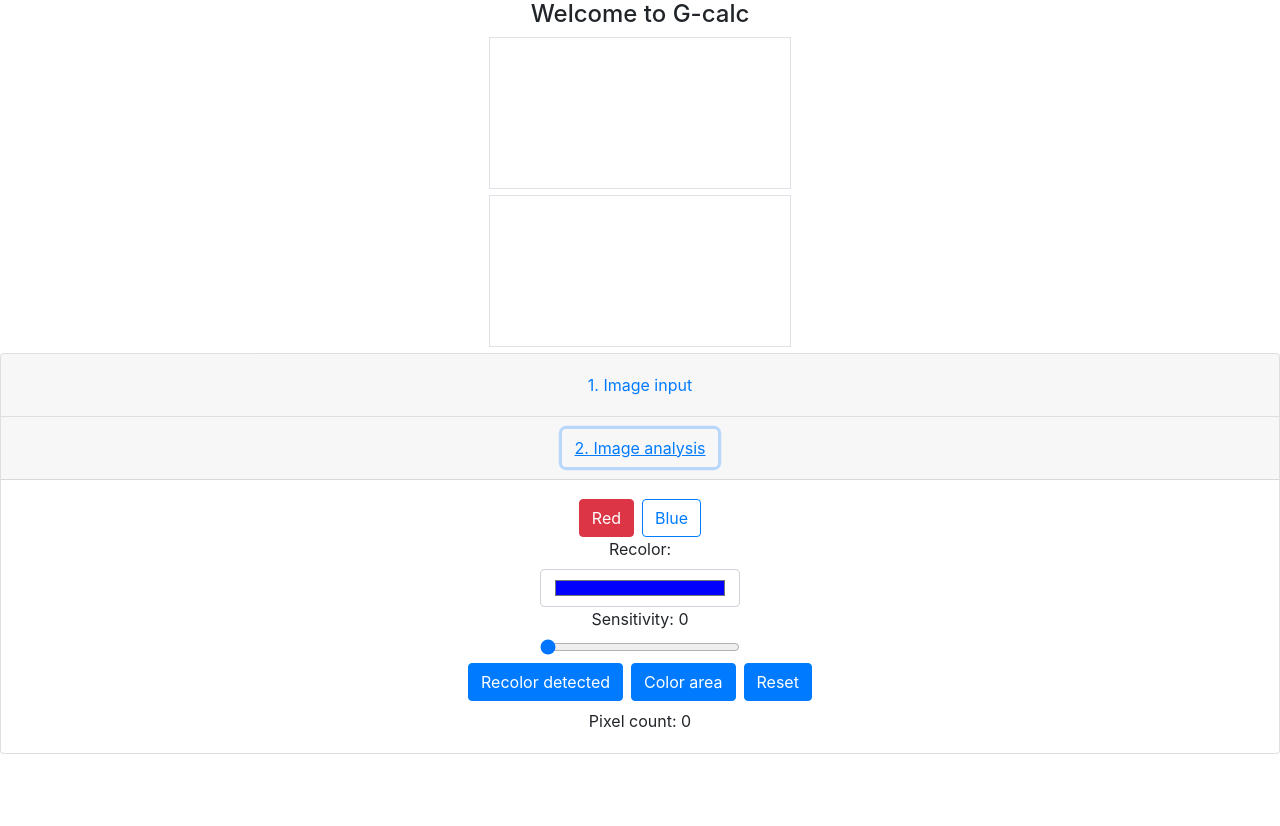
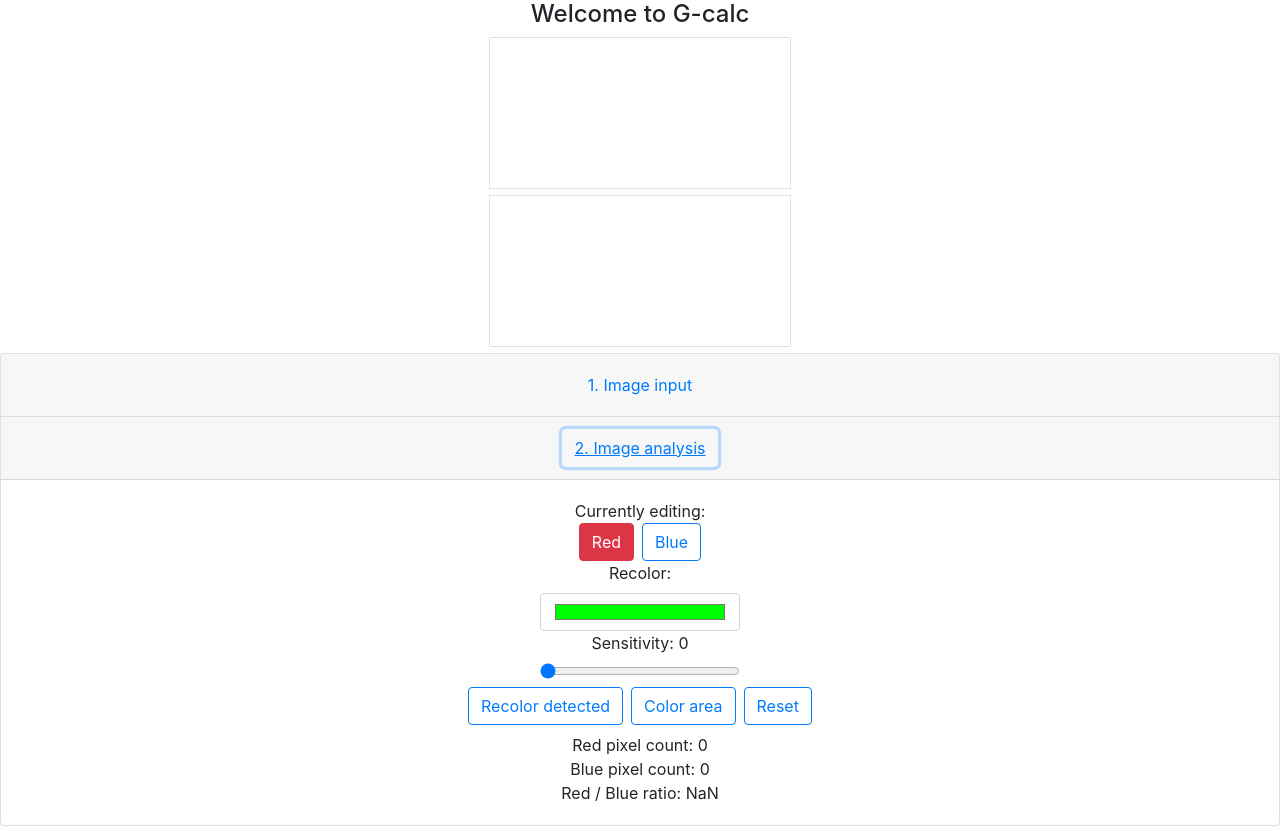
Before and after one commit to ryanzhou7/p-calc, a React (Create React App) app: page / in a window 1280 px wide. Both pictures are taken after a click on the button "2. Image analysis". Before the commit the page ends 800 px from the top, so only its background shows below. Built offline with nearby package versions, Linux system fonts and the light colour scheme.

Commit message:
Recolor for blue

```diff
--- a/src/App.js
+++ b/src/App.js
@@ -9,8 +9,8 @@ import "./App.css";
 function App() {
   const [image, setImage] = useState({});
   const [isRedEdit, setIsRedEdit] = useState(true);
-  const [canvasContext1, setCanvasContext1] = useState(null);
-  const [canvasContext2, setCanvasContext2] = useState(null);
+  const [canvasContextRed, setCanvasContextRed] = useState(null);
+  const [canvasContextBlue, setCanvasContextBlue] = useState(null);
   const [canvasDimensions, setCanvasDimensions] = useState({
     width: 0,
     height: 0,
@@ -28,6 +28,10 @@ function App() {
     setImage(image);
   };
 
+  const currentCanvasContext = isRedEdit
+    ? [canvasContextRed, setCanvasContextRed]
+    : [canvasContextBlue, setCanvasContextBlue];
+
   return (
     <div className="App">
       <h4>Welcome to G-calc</h4>
@@ -44,7 +48,7 @@ function App() {
             drawWidth: image.width,
             drawHeight: image.height,
           }}
-          canvasContext={[canvasContext2, setCanvasContext2]}
+          canvasContext={[canvasContextRed, setCanvasContextRed]}
         />
       </div>
       <div>
@@ -60,7 +64,7 @@ function App() {
             drawWidth: image.width,
             drawHeight: image.height,
           }}
-          canvasContext={[canvasContext1, setCanvasContext1]}
+          canvasContext={[canvasContextBlue, setCanvasContextBlue]}
         />
       </div>
       <div>
@@ -92,7 +96,7 @@ function App() {
                 <ImageAnalyzer
                   image={[image, setImage]}
                   isRedEdit={[isRedEdit, setIsRedEdit]}
-                  canvasContext={[canvasContext1, setCanvasContext1]}
+                  canvasContext={currentCanvasContext}
                   canvasDimensions={{
                     canvasWidth: image.width,
                     canvasHeight: image.height,
--- a/src/components/ColorToggler/ColorToggler.js
+++ b/src/components/ColorToggler/ColorToggler.js
@@ -7,6 +7,7 @@ function ColorToggler(props) {
   };
   return (
     <div>
+      <div>Currently editing:</div>
       <Button
         active={isRedEdit}
         className="mr-2"
--- a/src/components/ImageAnalyzer/ImageAnalyzer.js
+++ b/src/components/ImageAnalyzer/ImageAnalyzer.js
@@ -7,13 +7,15 @@ import resetCanvas from "./resetCanvas"; // TODO: Review this kind of refactorin
 import "./index.css";
 
 function ImageAnalyzer(props) {
+  const [isRedEdit] = props.isRedEdit;
   const { canvasWidth, canvasHeight } = props.canvasDimensions;
   const [image] = props.image;
   const [detectionThreshold, setDetectionThreshold] = useState(0);
-  const [numPixelsColored, setNumPixelsColored] = useState(0);
+  const [numPixelsColoredRed, setNumPixelsColoredRed] = useState(0);
+  const [numPixelsColoredBlue, setNumPixelsColoredBlue] = useState(0);
   const [canvasContext] = props.canvasContext;
   const [detectedPixels, setDetectedPixels] = useState([]);
-  const [recolorHex, setRecolorHex] = useState("#0000FF");
+  const [recolorHex, setRecolorHex] = useState("#00FF00");
 
   async function recolorDetection() {
     const { width: detectionWidth, height: detectionHeight } = image;
@@ -25,7 +27,9 @@ function ImageAnalyzer(props) {
       detectionHeight
     );
 
-    const isColorDetector = ImageAnalysis.isRed(detectionThreshold);
+    const isColorDetector = isRedEdit
+      ? ImageAnalysis.isRed(detectionThreshold)
+      : ImageAnalysis.isBlue(detectionThreshold);
 
     const [recoloredImageData, detectedPixels] = await ImageAnalysis.detect(
       detectionDimensions,
@@ -53,6 +57,9 @@ function ImageAnalyzer(props) {
       recolorHex,
       detectedPixels
     );
+    const setNumPixelsColored = isRedEdit
+      ? setNumPixelsColoredRed
+      : setNumPixelsColoredBlue;
     setNumPixelsColored(numPixels);
     canvasContext.putImageData(
       imageData,
@@ -91,15 +98,27 @@ function ImageAnalyzer(props) {
         />
       </div>
       <div className="m-2">
-        <Button className="mx-1" onClick={(event) => recolorDetection(event)}>
+        <Button
+          variant="outline-primary"
+          className="mx-1"
+          onClick={(event) => recolorDetection(event)}
+        >
           Recolor detected
         </Button>
-        <Button className="mx-1" onClick={(event) => recolorCanvasArea(event)}>
+        <Button
+          variant="outline-primary"
+          className="mx-1"
+          onClick={(event) => recolorCanvasArea(event)}
+        >
           Color area
         </Button>
         <Button
+          variant="outline-primary"
           className="mx-1"
-          onClick={(event) =>
+          onClick={(event) => {
+            const setNumPixelsColored = isRedEdit
+              ? setNumPixelsColoredRed
+              : setNumPixelsColoredBlue;
             resetCanvas(
               event,
               canvasContext,
@@ -107,14 +126,18 @@ function ImageAnalyzer(props) {
               canvasHeight,
               image,
               setNumPixelsColored
-            )
-          }
+            );
+          }}
         >
           Reset
         </Button>
       </div>
       <div>
-        <div>Pixel count: {numPixelsColored}</div>
+        <div>Red pixel count: {numPixelsColoredRed}</div>
+        <div>Blue pixel count: {numPixelsColoredBlue}</div>
+        <div>
+          Red / Blue ratio: {numPixelsColoredBlue / numPixelsColoredRed}
+        </div>
       </div>
     </div>
   );
--- a/src/utils/ImageAnalysis.js
+++ b/src/utils/ImageAnalysis.js
@@ -4,6 +4,14 @@
  */
 function isRed(threshold) {
   return (r, g, b) => r * 2 - (g + b) > threshold;
+}
+
+/**
+ * Basic algorithm for blue detection
+ * @param {*} threshold
+ */
+function isBlue(threshold) {
+  return (r, g, b) => b * 2 - (g + r) > threshold;
 }
 
 /**
@@ -151,4 +159,4 @@ function getIndex(x, y, width) {
   return (x + y * width) * 4;
 }
 
-export { detect, colorArea, isRed };
+export { detect, colorArea, isRed, isBlue };
```
